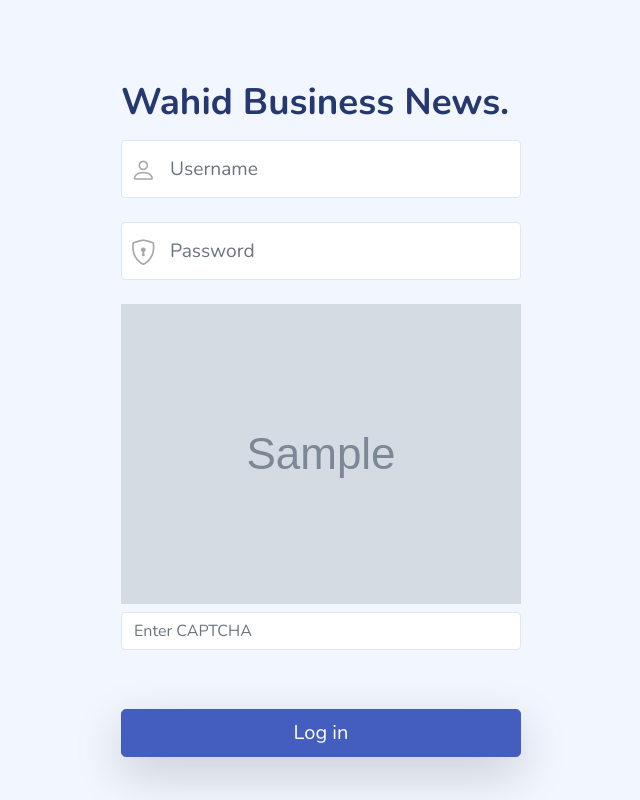
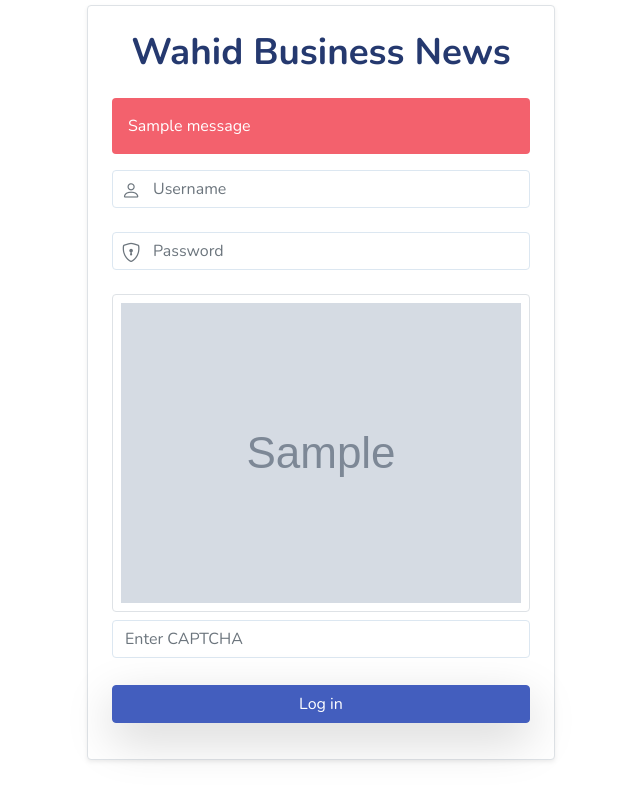
Before and after one commit to BlackCobra29-bit/W-Business-News, a Django app: template templates/admin_templates/login.html in a window 1280 px wide. Shown: the whole page, without its empty margins (319-959 px from the left). Run offline with Django 5.2, Linux system fonts and the light colour scheme; the template is opened without the code that fills it: most values are stand-ins (such as "Sample title", 1, 10 or a date in 2020); grey boxes marked "Sample" are stand-in pictures; one stand-in notice (Sample message) is shown; some libraries are stand-ins or nearby versions.

Commit message:
latest updated commit

```diff
--- a/templates/admin_templates/login.html
+++ b/templates/admin_templates/login.html
@@ -6,45 +6,55 @@
 <head>
     <meta charset="UTF-8">
     <meta name="viewport" content="width=device-width, initial-scale=1.0">
-    <title>Login - Mazer Admin Dashboard</title>
+    <title>Wahid Business News</title>
     <link href="https://fonts.googleapis.com/css2?family=Nunito:wght@300;400;600;700;800&display=swap" rel="stylesheet">
     <link rel="stylesheet" href="{% static 'admin_statics/bootstrap.css' %}">
     <link rel="stylesheet" href="https://cdn.jsdelivr.net/npm/bootstrap-icons@1.11.3/font/bootstrap-icons.min.css">
     <link rel="stylesheet" href="{% static 'admin_statics/main.css' %}">
 </head>
 
-<body>
+<body style="background-color: white;">
     <div id="auth">
 
         <div class="row h-100">
             <div class="col-12 d-flex justify-content-center align-items-center">
-                <div id="auth-left">
-                    <h2 class="auth-title">Wahid Business News.</h2>
+                <div id="auth-left" class="card shadow-sm border rounded p-4">
+                    <h2 class="auth-title text-center mb-4">Wahid Business News</h2>
+                    {% if messages %}
+                    {% for message in messages %}
+                    <div class="alert alert-danger">{{ message }}</div>
+                    {% endfor %}
+                    {% endif %}
                     <form method="POST">
                         {% csrf_token %}
                         <div class="form-group position-relative has-icon-left mb-4">
-                            <input type="text" name="login_username" class="form-control form-control-xl" placeholder="Username">
+                            <input type="text" name="login_username" class="form-control form-control-x"
+                                placeholder="Username" required>
                             <div class="form-control-icon">
                                 <i class="bi bi-person"></i>
                             </div>
                         </div>
                         <div class="form-group position-relative has-icon-left mb-4">
-                            <input type="password" name="login_password" class="form-control form-control-xl" placeholder="Password">
+                            <input type="password" name="login_password" class="form-control form-control-x"
+                                placeholder="Password" required>
                             <div class="form-control-icon">
                                 <i class="bi bi-shield-lock"></i>
                             </div>
                         </div>
 
-                        <div class="form-group">
-                            <img src="{{ captcha_image }}" alt="captcha">
+                        <div class="form-group text-center">
+                            <img src="{{ captcha_image }}" alt="captcha" class="d-block mx-auto border rounded p-2">
                             <input type="hidden" name="captcha_0" value="{{ captcha_key }}">
-                            <input type="text" name="captcha_1" class="form-control mt-2" placeholder="Enter CAPTCHA">
+                            <input type="text" name="captcha_1" class="form-control mt-2" placeholder="Enter CAPTCHA"
+                                required>
                         </div>
 
-                        <button class="btn btn-primary btn-block btn-lg shadow-lg mt-5">Log in</button>
+                        <div class="form-group">
+                            <button class="btn btn-primary btn-block shadow-lg mt-3">Log in</button>
+                        </div>
                     </form>
+                </div>
 
-                </div>
             </div>
         </div>
 
--- a/templates/admin_templates/update-article.html
+++ b/templates/admin_templates/update-article.html
@@ -33,7 +33,7 @@
             <div class="card-body">
                 <div class="row">
                     <div class="col-md-12">
-                        <form id="update-article-form" data-parsley-validate="" method="POST"
+                        <form data-parsley-validate="" method="POST"
                             enctype="multipart/form-data">
                             {% csrf_token %}
                             <div class="form-group">
```
Also changed, not shown: admin_app/views.py (+47 -18 lines), db.sqlite3.
